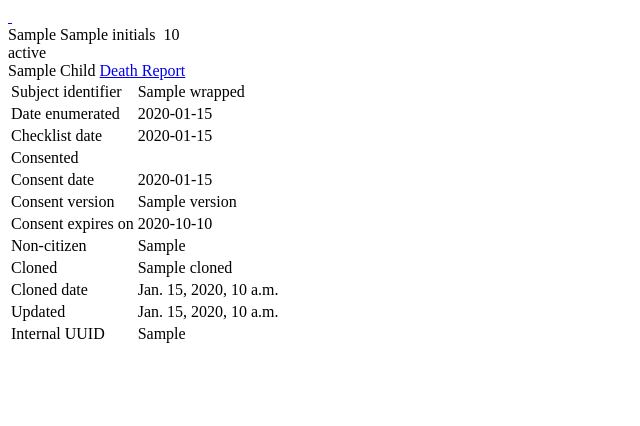
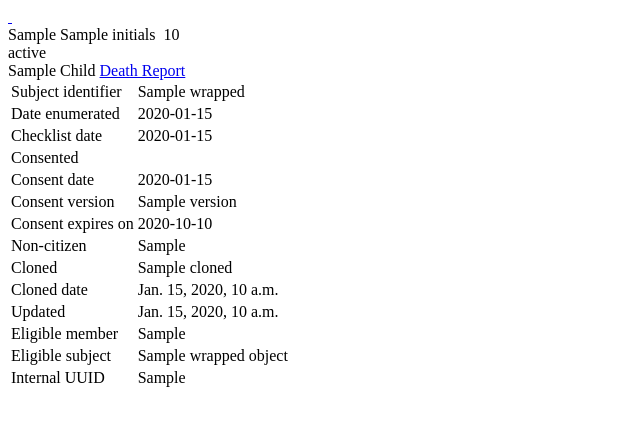
Before and after one commit to botswana-harvard/edc-enumeration, a Django app: template enumeration/templates/enumeration/dashboard/members/member_row.html in a window 1280 px wide. Shown: the top 426 px of the page, without its empty margins (0-640 px from the left). Run offline with Django 3.2, Linux system fonts and the light colour scheme; the template is opened without the code that fills it: most values are stand-ins (such as "Sample title", 1, 10 or a date in 2020); some libraries are stand-ins or nearby versions.

Commit message:
show member status on collapsible

```diff
--- a/enumeration/templates/enumeration/dashboard/members/member_row.html
+++ b/enumeration/templates/enumeration/dashboard/members/member_row.html
@@ -141,6 +141,8 @@
 	        <tr><td>Cloned date</td><td> {{ wrapped.wrapped_object.cloned_datetime }}</td></tr>
 	        <tr><td>Updated</td><td> {{ wrapped.wrapped_object.clone_updated }}</td></tr>
         {% endif %}
+        <tr><td>Eligible member</td><td> {{ wrapped.wrapped_object.eligible_member }}</td></tr>
+        <tr><td>Eligible subject</td><td> {{ wrapped.wrapped_object.eligible_subject }}</td></tr>
         <tr><td>Internal UUID</td><td> {{ wrapped.wrapped_object.internal_identifier }}</td></tr>
         </table>
         </div>
```
